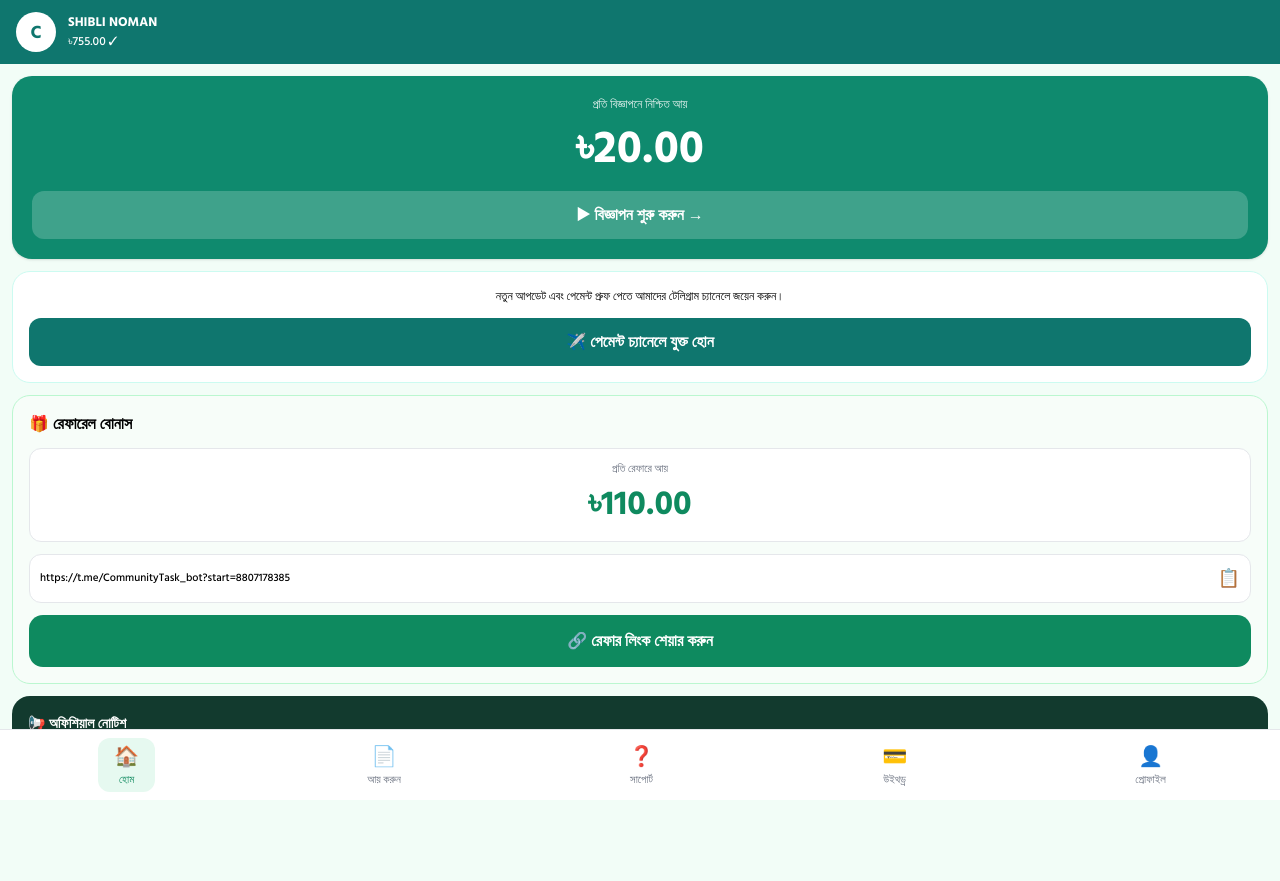
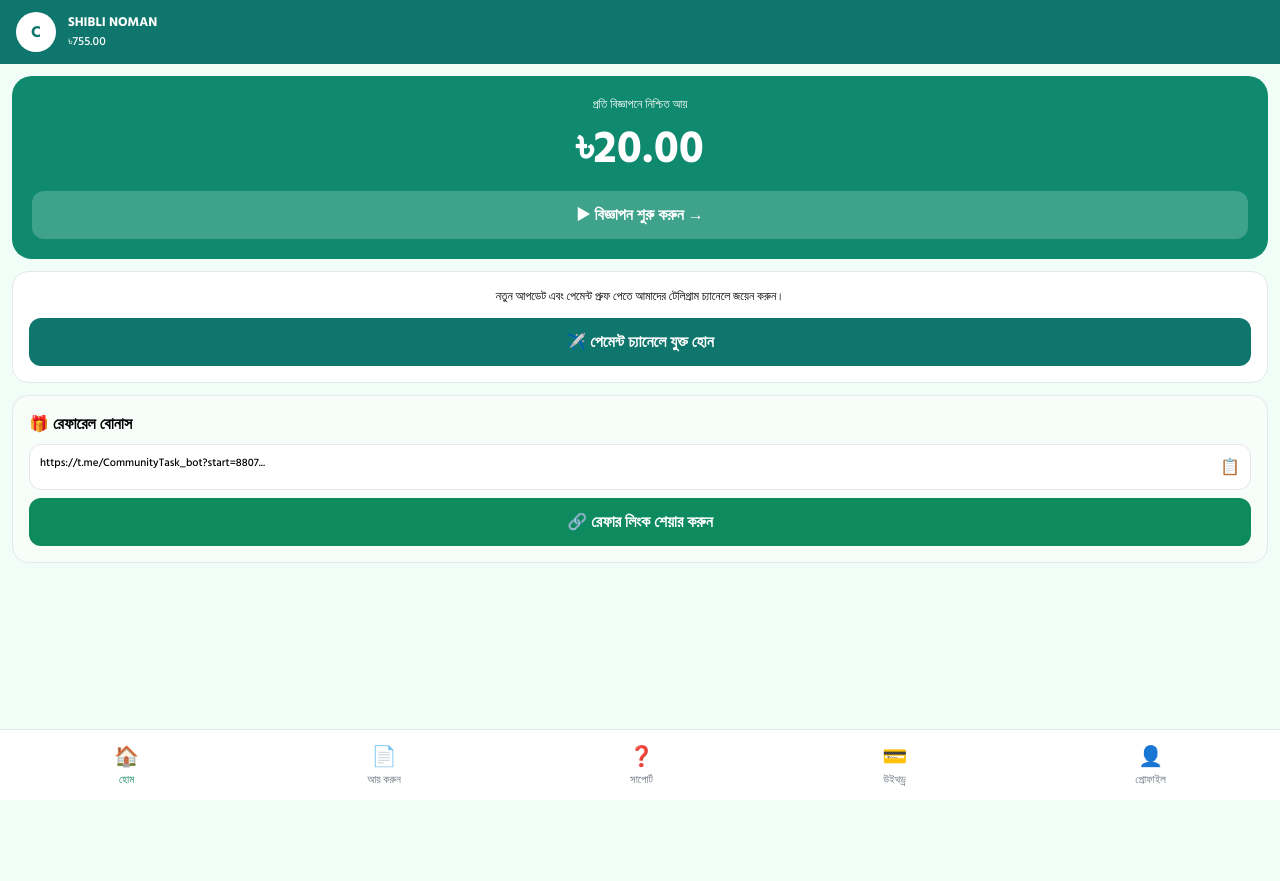
Before and after one commit to mdsiblen-rgb/telegram-bot, a Flask app: page / in a window 1280 px wide. After the commit the page ends 800 px from the top, so only its background shows below. Run offline with Flask 3, Linux system fonts and the light colour scheme; some libraries are stand-ins or nearby versions.

Commit message:
Update index.html

```diff
--- a/templates/index.html
+++ b/templates/index.html
@@ -6,113 +6,106 @@
 <script src="https://cdn.tailwindcss.com"></script>
 <link href="https://fonts.googleapis.com/css2?family=Hind+Siliguri:wght@500;700&display=swap" rel="stylesheet">
 <style>
-body{font-family:'Hind Siliguri',sans-serif;background:#f2fdf7}
+body{font-family:'Hind Siliguri',sans-serif;background:#f1fdf7}
 .page{display:none}.page.active{display:block}
-.nav-active{color:#0f8a5f!important;background:#e6f9f0;border-radius:12px}
+.nav-active{color:#0f8a5f!important}
+.pay-selected{border:2.5px solid #e11d48!important}
 </style>
 </head>
 <body class="pb-[85px]">
 
-<!-- HEADER FIXED -->
+<!-- HEADER -->
 <div class="bg-[#0f766e] text-white flex items-center gap-3 px-4 py-3 sticky top-0 z-50">
-<div class="w-10 h-10 bg-white rounded-full flex items-center justify-center text-[#0f766e] font-bold text-[18px]">C</div>
-<div><p class="font-bold text-[13px]">SHIBLI NOMAN</p><p class="text-[12px]">৳<span id="balance">755.00</span> ✓</p></div>
+<div class="w-10 h-10 bg-white rounded-full flex items-center justify-center text-[#0f766e] font-bold">C</div>
+<div><p class="font-bold text-[13px]">SHIBLI NOMAN</p><p class="text-[12px]">৳<span class="bal">755.00</span></p></div>
 </div>
 
-<!-- ========== 1st PAGE - HOME ========== -->
+<!-- 1. HOME -->
 <div id="p-home" class="page active">
-<div class="m-3 bg-[#0f8a6e] rounded-[20px] p-5 text-white text-center shadow">
-<p class="text-[12px] opacity-90">প্রতি বিজ্ঞাপনে নিশ্চিত আয়</p><p class="text-[46px] font-bold">৳20.00</p>
-<button onclick="switchPage('p-earn',document.querySelectorAll('.bottomNav button')[1])" class="w-full bg-white/20 py-3 rounded-[12px] font-bold mt-2">▶ বিজ্ঞাপন শুরু করুন →</button>
+<div class="m-3 bg-[#0f8a6e] rounded-[20px] p-5 text-white text-center"><p class="text-[12px]">প্রতি বিজ্ঞাপনে নিশ্চিত আয়</p><p class="text-[46px] font-bold">৳20.00</p><button onclick="go('p-earn')" class="w-full bg-white/20 py-3 rounded-xl font-bold mt-2">▶ বিজ্ঞাপন শুরু করুন →</button></div>
+<div class="m-3 bg-white border rounded-[16px] p-4 text-center"><p class="text-[12px]">নতুন আপডেট এবং পেমেন্ট প্রুফ পেতে আমাদের টেলিগ্রাম চ্যানেলে জয়েন করুন।</p><button onclick="openL('https://t.me/ctask247')" class="w-full mt-3 bg-[#0f766e] text-white py-3 rounded-xl font-bold">✈️ পেমেন্ট চ্যানেলে যুক্ত হোন</button></div>
+<div class="m-3 bg-[#f7fdf9] border rounded-[16px] p-4"><p class="font-bold">🎁 রেফারেল বোনাস</p><div class="bg-white border rounded-xl p-2.5 flex justify-between mt-2"><span class="text-[11px] truncate">https://t.me/CommunityTask_bot?start=8807...</span><button onclick="copyL()">📋</button></div><button onclick="shareL()" class="w-full bg-[#0e8a5f] text-white py-3 rounded-xl font-bold mt-2">🔗 রেফার লিংক শেয়ার করুন</button></div>
 </div>
-<div class="m-3 bg-white border border-teal-100 rounded-[18px] p-4 text-center">
-<p class="text-[12px]">নতুন আপডেট এবং পেমেন্ট প্রুফ পেতে আমাদের টেলিগ্রাম চ্যানেলে জয়েন করুন।</p>
-<button onclick="openLink('https://t.me/ctask247')" class="w-full mt-3 bg-[#0f766e] text-white py-3 rounded-[12px] font-bold">✈️ পেমেন্ট চ্যানেলে যুক্ত হোন</button>
+
+<!-- 2. EARN -->
+<div id="p-earn" class="page">
+<div class="m-3 bg-[#0f8a6e] rounded-[24px] p-5 text-white text-center"><p>প্রতি বিজ্ঞাপনে নিশ্চিত আয়</p><p class="text-[54px] font-bold">৳20.00</p><button id="adBtn" onclick="watchAd()" class="w-full mt-4 bg-white text-[#0f766e] py-4 rounded-[16px] font-bold">▶ বিজ্ঞাপন শুরু করুন</button></div>
+<div id="adTimer" class="m-3 bg-white rounded-xl p-6 text-center hidden border"><p id="tTxt" class="text-[36px] font-bold">15</p><div class="w-full bg-gray-200 h-2 rounded"><div id="bar" class="bg-[#0f8a5f] h-2 rounded" style="width:0%"></div></div></div>
 </div>
-<div class="m-3 bg-[#f7fdf9] border border-green-200 rounded-[18px] p-4">
-<p class="font-bold">🎁 রেফারেল বোনাস</p>
-<div class="bg-white rounded-xl p-3 mt-3 text-center border"><p class="text-[11px] text-gray-500">প্রতি রেফারে আয়</p><p class="text-[34px] font-bold text-[#0f8a5f]">৳110.00</p></div>
-<div class="bg-white border rounded-xl p-2.5 flex justify-between items-center mt-3">
-<span id="refLink" class="text-[11px] truncate">https://t.me/CommunityTask_bot?start=8807178385</span>
-<button onclick="copyLink()" class="text-[18px] ml-2">📋</button>
+
+<!-- 3. SUPPORT -->
+<div id="p-support" class="page">
+<div onclick="openL('https://t.me/PAYMENT_ADMIN_C_TASK')" class="m-3 bg-white rounded-[20px] p-4 flex gap-4 border"><div class="w-12 h-12 bg-[#2aabee] rounded-xl flex items-center justify-center text-white">✈️</div><div><p class="font-bold">Admin কে Message করুন</p><p class="text-[12px] text-gray-500">@PAYMENT_ADMIN_C_TASK</p></div></div>
+<div onclick="openL('https://t.me/ctask247')" class="m-3 bg-white rounded-[20px] p-4 flex gap-4 border"><div class="w-12 h-12 bg-[#2aabee] rounded-xl flex items-center justify-center text-white">✈️</div><div><p class="font-bold">অফিশিয়াল চ্যানেল</p><p class="text-[12px] text-gray-500">@ctask247</p></div></div>
+<div onclick="openL('https://youtube.com')" class="m-3 bg-[#d32f2f] rounded-[20px] p-4 flex gap-4 text-white"><div class="w-12 h-12 bg-white/20 rounded-xl flex items-center justify-center">▶️</div><div><p class="font-bold">কিভাবে কাজ করবেন?</p><p class="text-[12px]">ভিডিও দেখুন এবং সহজেই শিখুন</p></div></div>
 </div>
-<button onclick="shareLink()" class="w-full bg-[#0e8a5f] text-white py-3.5 rounded-[14px] font-bold mt-3">🔗 রেফার লিংক শেয়ার করুন</button>
+
+<!-- 4. WITHDRAW -->
+<div id="p-withdraw" class="page">
+<div class="bg-gradient-to-br from-[#0f766e] to-[#1bb89e] mx-3 mt-3 rounded-[24px] p-5 text-white text-center"><p class="text-[13px]">আপনার ব্যালেন্স</p><p class="text-[44px] font-bold">৳<span class="bal">755.00</span></p><div class="flex justify-center gap-2 mt-3"><span class="bg-white/20 px-4 py-1 rounded-full text-[11px]">মিনিমাম: ৳1,000</span><span class="bg-white/20 px-4 py-1 rounded-full text-[11px]">৳<span id="need">245</span> বাকি</span></div></div>
+<div class="bg-white mx-3 mt-3 rounded-[20px] border overflow-hidden"><div class="bg-[#0f766e] p-4 text-white font-bold">💳 টাকা উত্তোলন - BKash / Nagad</div><div class="p-4"><div class="grid grid-cols-2 gap-3"><div id="bCard" onclick="sel('bkash')" class="pay-selected border-2 rounded-[14px] p-3 text-center"><p class="text-[30px]">💖</p><p class="text-[12px] mt-1 text-[#e11d48] font-bold">✓ Selected</p></div><div id="nCard" onclick="sel('nagad')" class="border-2 rounded-[14px] p-3 text-center"><p class="text-[30px]">💛</p><p class="text-[12px] mt-1 text-orange-400">Tap to select</p></div></div><p class="mt-4 text-[13px] font-bold">📞 একাউন্ট নম্বর</p><input id="acc" oninput="chk()" class="w-full border bg-gray-50 rounded-xl p-3 mt-1" placeholder="01XXXXXXXXX"><p class="mt-3 text-[13px] font-bold">💵 টাকার পরিমাণ</p><input id="amt" oninput="chk()" type="number" class="w-full border bg-gray-50 rounded-xl p-3 mt-1" placeholder="0.00"><button id="wdBtn" disabled onclick="doWd()" class="w-full mt-4 bg-gray-400 text-white py-4 rounded-[14px] font-bold">🔶 ব্যালেন্স যথেষ্ট নয়</button></div></div>
+<div class="text-center mt-6"><p>🕐 কোন উইথড্র হিস্ট্রি নেই</p></div>
 </div>
-<div class="m-3 bg-[#123a2e] rounded-[18px] p-4 text-white text-[12px] leading-6">
-<p class="font-bold text-[14px]">📢 অফিশিয়াল নোটিশ</p>
-<p class="mt-2">✨ ইনকাম এখন আরও সহজ। 🚀 ঘরে বসেই আয়। 💸 প্রতি রেফারে 180৳। 📺 প্রতি বিজ্ঞাপনে 15৳। 🎁 বোনাস 150৳। 🏦 1000৳ হলেই উইথড্র।</p>
+
+<!-- 5. PROFILE - তোমার ছবির মতো হুবহু -->
+<div id="p-profile" class="page">
+<!-- Top Profile Card -->
+<div class="bg-[#0f766e] mx-3 mt-3 rounded-[20px] p-4 flex items-center gap-4 text-white">
+<div class="w-[68px] h-[68px] bg-white rounded-full flex items-center justify-center text-[#0f766e] font-bold text-[24px] border-4 border-white/30">৳</div>
+<div><p class="font-bold text-[18px]">SHIBLI NOMAN</p><p class="text-[13px] opacity-80">👤 @ShibliNoman_BD</p><div class="mt-2 bg-white/20 px-3 py-1 rounded-full text-[12px] inline-block">🆔 ID: 8807178385</div></div>
+</div>
+
+<!-- Balance Cards -->
+<div class="mx-3 mt-3 grid gap-3">
+<div class="bg-[#0f8a5f] rounded-[16px] p-4 flex justify-between items-center text-white"><p class="flex gap-2 items-center">💼 বর্তমান ব্যালেন্স</p><p class="text-[26px] font-bold">৳<span class="bal">755.00</span></p></div>
+<div class="bg-[#0f8a5f] rounded-[16px] p-4 flex justify-between items-center text-white"><p class="flex gap-2 items-center">✅ মোট সফল উইথড্র</p><p class="text-[26px] font-bold">৳<span id="totalWd">0.00</span></p></div>
+</div>
+
+<!-- Stats Grid -->
+<div class="mx-3 mt-3 grid grid-cols-2 gap-3">
+<div class="bg-white rounded-[16px] p-4 border"><p class="text-[12px] text-gray-500">📅 আজকের মোট আয়</p><p class="text-[24px] font-bold text-[#0f8a5f] mt-1">৳<span id="today">40.00</span></p></div>
+<div class="bg-white rounded-[16px] p-4 border"><p class="text-[12px] text-gray-500">📅 গতকালের আয়</p><p class="text-[24px] font-bold text-black mt-1">৳315.00</p></div>
+<div class="bg-white rounded-[16px] p-4 border"><p class="text-[12px] text-gray-500">▶ মোট বিজ্ঞাপন দেখেছেন</p><p class="text-[24px] font-bold text-[#0f766e] mt-1"><span id="totalAd">38</span> টি</p></div>
+<div class="bg-white rounded-[16px] p-4 border"><p class="text-[12px] text-gray-500">👥 মোট রেফার</p><p class="text-[24px] font-bold text-orange-500 mt-1"><span id="totalRef">0</span> জন</p></div>
+</div>
+
+<div class="mx-3 mt-3 bg-white rounded-[14px] p-4 flex justify-between border"><p class="text-[13px]">🪪 ইউজার আইডি</p><p class="font-bold text-[#0f766e] underline cursor-pointer" onclick="copyL()">108365</p></div>
+<div class="mx-3 mt-2 bg-white rounded-[14px] p-4 flex justify-between border"><p class="text-[13px]">📊 মোট আয়</p><p class="font-bold">৳<span class="bal">755.00</span></p></div>
+
+<div class="mx-3 mt-4 grid grid-cols-2 gap-3 mb-4">
+<button onclick="showHistory()" class="bg-[#0f3d2e] text-white py-4 rounded-[14px] font-bold">🕒 আয়ের ইতিহাস</button>
+<button onclick="showRules()" class="bg-[#f59e0b] text-white py-4 rounded-[14px] font-bold">📋 Rules</button>
 </div>
 </div>
 
-<!-- ========== 2nd PAGE - আয় করুন (তোমার ছবির মতো) ========== -->
-<div id="p-earn" class="page">
-<div class="m-3 bg-[#0f8a6e] rounded-[24px] p-5 text-white text-center">
-<p class="text-[14px] opacity-90">প্রতি বিজ্ঞাপনে নিশ্চিত আয়</p><p class="text-[58px] font-bold mt-2">৳20.00</p>
-<div class="grid grid-cols-2 gap-3 mt-5">
-<div class="bg-white/20 rounded-[16px] p-3"><p class="text-[12px] opacity-90">আজকের বিজ্ঞাপন দেখা</p><p class="text-[26px] font-bold mt-1"><span id="seen">2</span> টি</p></div>
-<div class="bg-white/20 rounded-[16px] p-3"><p class="text-[12px] opacity-90">আজকের বিজ্ঞাপন আয়</p><p class="text-[26px] font-bold mt-1">৳ <span id="todayEarn">40.00</span></p></div>
-</div>
-<button id="adMainBtn" onclick="watchAd()" class="w-full mt-5 bg-white text-[#0f766e] py-4 rounded-[16px] font-bold text-[16px]">▶ বিজ্ঞাপন শুরু করুন (10 টি বাকি | আজ 2/12)</button>
-</div>
-<div class="m-3 bg-white rounded-[16px] p-3 flex items-center gap-3 shadow-sm border">
-<div class="w-12 h-12 bg-[#1991d1] rounded-[12px] flex items-center justify-center text-white text-[22px]">✈️</div>
-<div><p class="font-bold text-[14px]">Join telegram</p><p class="text-[#0f8a5f] font-bold text-[14px]">৳10.00</p></div>
-<button onclick="openLink('https://t.me/ctask247'); addEarn(10)" class="ml-auto bg-[#0f5e4e] text-white px-5 py-2.5 rounded-full font-bold text-[13px]">শুরু করুন</button>
-</div>
-<div id="adTimer" class="m-3 bg-white rounded-[16px] p-6 text-center hidden border"><p class="text-[30px]">📺</p><p id="timerText" class="text-[36px] font-bold">15</p><div class="w-full bg-gray-200 h-2 rounded mt-3"><div id="bar" class="bg-[#0f8a5f] h-2 rounded" style="width:0%"></div></div><p class="text-[11px] text-gray-500 mt-2">অপেক্ষা করুন...</p></div>
+<!-- NAV -->
+<div class="fixed bottom-0 left-0 right-0 bg-white border-t flex justify-around py-2 text-[11px]">
+<button onclick="switchPage('p-home',this)" class="nav-active flex flex-col items-center px-3 py-1"><span class="text-[20px]">🏠</span>হোম</button>
+<button onclick="switchPage('p-earn',this)" class="flex flex-col items-center text-gray-500 px-3 py-1"><span class="text-[20px]">📄</span>আয় করুন</button>
+<button onclick="switchPage('p-support',this)" class="flex flex-col items-center text-gray-500 px-3 py-1"><span class="text-[20px]">❓</span>সাপোর্ট</button>
+<button onclick="switchPage('p-withdraw',this)" class="flex flex-col items-center text-gray-500 px-3 py-1"><span class="text-[20px]">💳</span>উইথড্র</button>
+<button onclick="switchPage('p-profile',this)" class="flex flex-col items-center text-gray-500 px-3 py-1"><span class="text-[20px]">👤</span>প্রোফাইল</button>
 </div>
 
-<!-- ========== 3rd PAGE - সাপোর্ট (তোমার শেষ ছবির মতো হুবহু) ========== -->
-<div id="p-support" class="page">
-<div onclick="openLink('https://t.me/PAYMENT_ADMIN_C_TASK')" class="m-3 bg-white rounded-[20px] p-4 flex items-center gap-4 shadow-sm border cursor-pointer">
-<div class="w-14 h-14 bg-[#2aabee] rounded-[16px] flex items-center justify-center text-white text-[30px]">✈️</div>
-<div class="flex-1"><p class="font-bold text-[15px]">Admin কে Message করুন</p><p class="text-[13px] text-gray-500">@PAYMENT_ADMIN_C_TASK</p></div><span class="text-[#0f8a5f] text-[22px]">→</span>
-</div>
-<div onclick="openLink('https://t.me/ctask247')" class="m-3 bg-white rounded-[20px] p-4 flex items-center gap-4 shadow-sm border cursor-pointer">
-<div class="w-14 h-14 bg-[#2aabee] rounded-[16px] flex items-center justify-center text-white text-[30px]">✈️</div>
-<div class="flex-1"><p class="font-bold text-[15px]">অফিশিয়াল চ্যানেল</p><p class="text-[13px] text-gray-500">@ctask247</p></div><span class="text-[#0f8a5f] text-[22px]">→</span>
-</div>
-<div onclick="openLink('https://youtube.com')" class="m-3 bg-[#d32f2f] rounded-[20px] p-4 flex items-center gap-4 shadow-md cursor-pointer text-white">
-<div class="w-14 h-14 bg-white/20 rounded-[16px] flex items-center justify-center text-[28px]">▶️</div>
-<div class="flex-1"><p class="font-bold text-[16px]">কিভাবে কাজ করবেন?</p><p class="text-[13px] opacity-90">ভিডিও দেখুন এবং সহজেই শিখুন</p></div><span class="text-[22px]">→</span>
-</div>
-<div class="m-3 bg-white rounded-[20px] p-5 border leading-7 text-[13px] text-gray-800">
-<p class="font-bold text-[16px] text-black">🌟 কাস্টমার সার্ভিস নোট</p>
-<p class="mt-3">🔹 আপনার যেকোনো সমস্যা, প্রশ্ন বা সাহায্যের জন্য আমাদের এডমিন সবসময় প্রস্তুত।</p>
-<p>👉 প্রয়োজনে নির্দ্বিধায় এডমিনকে মেসেজ করুন।</p>
-<p class="mt-4">🔹 সকল আপডেট, ঘোষণা ও পেমেন্ট প্রুফ পেতে আমাদের টেলিগ্রাম চ্যানেলে যুক্ত থাকুন। 📢</p>
-<p class="mt-4">📌 চ্যানেলে আপনি পাবেন:</p>
-<p>✅ নতুন আপডেট ✅ পেমেন্ট প্রুফ 💸</p>
-<p>✅ অফার ও বোনাস 🎁 ✅ গুরুত্বপূর্ণ নোটিশ</p>
-<p class="mt-4 text-[#0f8a5f] font-bold">⚡ এখনই জয়েন করুন এবং আপডেটেড থাকুন!</p>
-</div>
-<div class="text-center mt-6 mb-3"><p class="font-bold text-[#b77900]">⚡ দ্রুত সাপোর্টের জন্য</p><p onclick="openLink('https://t.me/PAYMENT_ADMIN_C_TASK')" class="text-[#0f8a5f] font-bold cursor-pointer">Telegram এ Admin কে message করুন</p></div>
-</div>
-
-<div id="p-withdraw" class="page p-6 text-center"><div class="bg-white rounded-xl p-10">উইথড্র পেজ - 1000৳ হলে উইথড্র</div></div>
-<div id="p-profile" class="page p-6 text-center"><div class="bg-white rounded-xl p-10">প্রোফাইল: SHIBLI NOMAN<br>৳755.00</div></div>
-
-<!-- BOTTOM NAV -->
-<div class="bottomNav fixed bottom-0 left-0 right-0 bg-white border-t flex justify-around py-2 text-[11px]">
-<button onclick="switchPage('p-home',this)" class="nav-active flex flex-col items-center px-4 py-1"><span class="text-[20px]">🏠</span>হোম</button>
-<button onclick="switchPage('p-earn',this)" class="flex flex-col items-center text-gray-500 px-4 py-1"><span class="text-[20px]">📄</span>আয় করুন</button>
-<button onclick="switchPage('p-support',this)" class="flex flex-col items-center text-gray-500 px-4 py-1"><span class="text-[20px]">❓</span>সাপোর্ট</button>
-<button onclick="switchPage('p-withdraw',this)" class="flex flex-col items-center text-gray-500 px-4 py-1"><span class="text-[20px]">💳</span>উইথড্র</button>
-<button onclick="switchPage('p-profile',this)" class="flex flex-col items-center text-gray-500 px-4 py-1"><span class="text-[20px]">👤</span>প্রোফাইল</button>
-</div>
-
-<div id="toast" class="fixed bottom-[90px] left-1/2 -translate-x-1/2 bg-black text-white text-[12px] px-5 py-2 rounded-full hidden z-[999]"></div>
+<div id="toast" class="fixed bottom-[90px] left-1/2 -translate-x-1/2 bg-black text-white text-[12px] px-5 py-2 rounded-full hidden"></div>
 
 <script>
+let bal=755, adCount=38, todayE=40;
 const LINK="https://t.me/CommunityTask_bot?start=8807178385";
-function switchPage(id,el){document.querySelectorAll('.page').forEach(p=>p.classList.remove('active'));document.getElementById(id).classList.add('active');if(el){document.querySelectorAll('.bottomNav button').forEach(b=>{b.classList.remove('nav-active');b.classList.add('text-gray-500')});el.classList.add('nav-active');el.classList.remove('text-gray-500')}}
-function openLink(u){window.open(u,'_blank')}
-function copyLink(){navigator.clipboard.writeText(LINK);showToast('লিংক কপি হয়েছে ✅')}
-function shareLink(){if(navigator.share){navigator.share({url:LINK,title:'Community Task'})}else{copyLink()}}
-function showToast(m){let t=document.getElementById('toast');t.innerText=m;t.classList.remove('hidden');setTimeout(()=>t.classList.add('hidden'),2500)}
-let seen=2;let bal=755;
-function watchAd(){let area=document.getElementById('adTimer');area.classList.remove('hidden');let sec=15;let bar=document.getElementById('bar');let tt=document.getElementById('timerText');let iv=setInterval(()=>{sec--;tt.innerText=sec;bar.style.width=((15-sec)/15*100)+'%';if(sec<=0){clearInterval(iv);area.classList.add('hidden');seen++;bal+=20;document.getElementById('seen').innerText=seen;document.getElementById('balance').innerText=bal+'.00';document.getElementById('todayEarn').innerText=(seen*20)+'.00';document.getElementById('adMainBtn').innerText=`▶ বিজ্ঞাপন শুরু করুন (${12-seen} টি বাকি | আজ ${seen}/12)`;showToast('✅ ৳20 যোগ হয়েছে!')}},1000)}
-function addEarn(a){bal+=a;document.getElementById('balance').innerText=bal+'.00';showToast(`✅ ৳${a} যোগ হয়েছে!`)}
+function go(id){switchPage(id,document.querySelectorAll('.fixed button')[1])}
+function switchPage(id,el){document.querySelectorAll('.page').forEach(p=>p.classList.remove('active'));document.getElementById(id).classList.add('active');if(el){document.querySelectorAll('.fixed button').forEach(b=>{b.classList.remove('nav-active');b.classList.add('text-gray-500')});el.classList.add('nav-active');el.classList.remove('text-gray-500')}}
+function openL(u){window.open(u,'_blank')}
+function copyL(){navigator.clipboard.writeText(LINK);toast('লিংক কপি হয়েছে ✅')}
+function shareL(){if(navigator.share)navigator.share({url:LINK});else copyL()}
+function toast(m){let t=document.getElementById('toast');t.innerText=m;t.classList.remove('hidden');setTimeout(()=>t.classList.add('hidden'),2500)}
+function watchAd(){let a=document.getElementById('adTimer');a.classList.remove('hidden');let s=15;let bar=document.getElementById('bar'),txt=document.getElementById('tTxt');let iv=setInterval(()=>{s--;txt.innerText=s;bar.style.width=((15-s)/15*100)+'%';if(s<=0){clearInterval(iv);a.classList.add('hidden');bal+=20;adCount++;todayE+=20;upd();toast('✅ ৳20 যোগ হয়েছে!')}},1000)}
+function upd(){document.querySelectorAll('.bal').forEach(e=>e.innerText=bal.toFixed(2));document.getElementById('totalAd').innerText=adCount;document.getElementById('today').innerText=todayE.toFixed(2);document.getElementById('need').innerText=(1000-bal>0?1000-bal:0).toFixed(2);chk()}
+function sel(m){payM=m;document.getElementById('bCard').className=m=='bkash'?'pay-selected border-2 rounded-[14px] p-3 text-center':'border-2 rounded-[14px] p-3 text-center';document.getElementById('nCard').className=m=='nagad'?'pay-selected border-2 rounded-[14px] p-3 text-center':'border-2 rounded-[14px] p-3 text-center'}
+let payM='bkash';
+function chk(){let amt=parseFloat(document.getElementById('amt').value)||0;let acc=document.getElementById('acc').value;let btn=document.getElementById('wdBtn');if(bal>=1000 && amt>=1000 && amt<=bal && acc.length>=11){btn.disabled=false;btn.className='w-full mt-4 bg-[#0f8a5f] text-white py-4 rounded-[14px] font-bold';btn.innerText='✅ উইথড্র করুন';}else{btn.disabled=true;btn.className='w-full mt-4 bg-gray-400 text-white py-4 rounded-[14px] font-bold';btn.innerText=bal<1000?'🔶 ব্যালেন্স যথেষ্ট নয়':'⚠️ তথ্য সঠিক দিন'}}
+function doWd(){let amt=parseFloat(document.getElementById('amt').value);bal-=amt;upd();toast(`✅ ৳${amt} উইথড্র রিকোয়েস্ট পাঠানো হয়েছে!`);document.getElementById('amt').value='';chk()}
+function showHistory(){toast('আয়ের ইতিহাস: '+adCount+' টি বিজ্ঞাপন, ৳'+(adCount*20)+' আয়')}
+function showRules(){alert('Rules:\n1. প্রতিটি বিজ্ঞাপনে ৳20\n2. প্রতি রেফারে ৳110\n3. সর্বনিম্ন উইথড্র ৳1000\n4. ২৪ ঘন্টায় পেমেন্ট')}
 </script>
 </body>
 </html>
```
